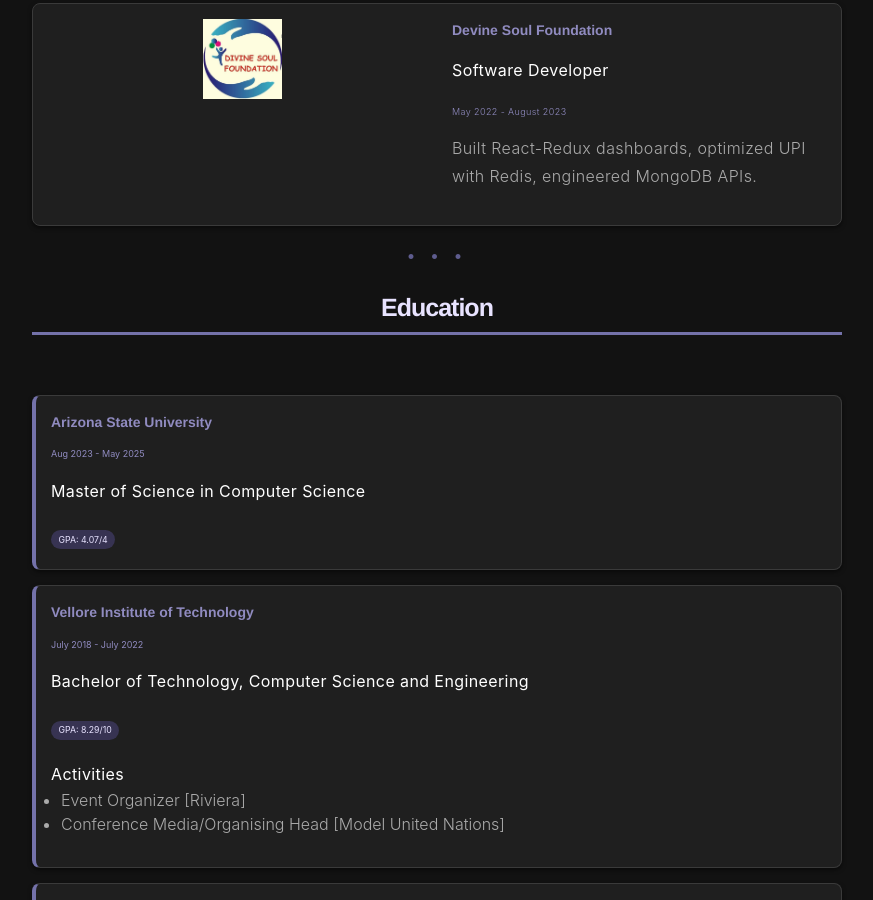
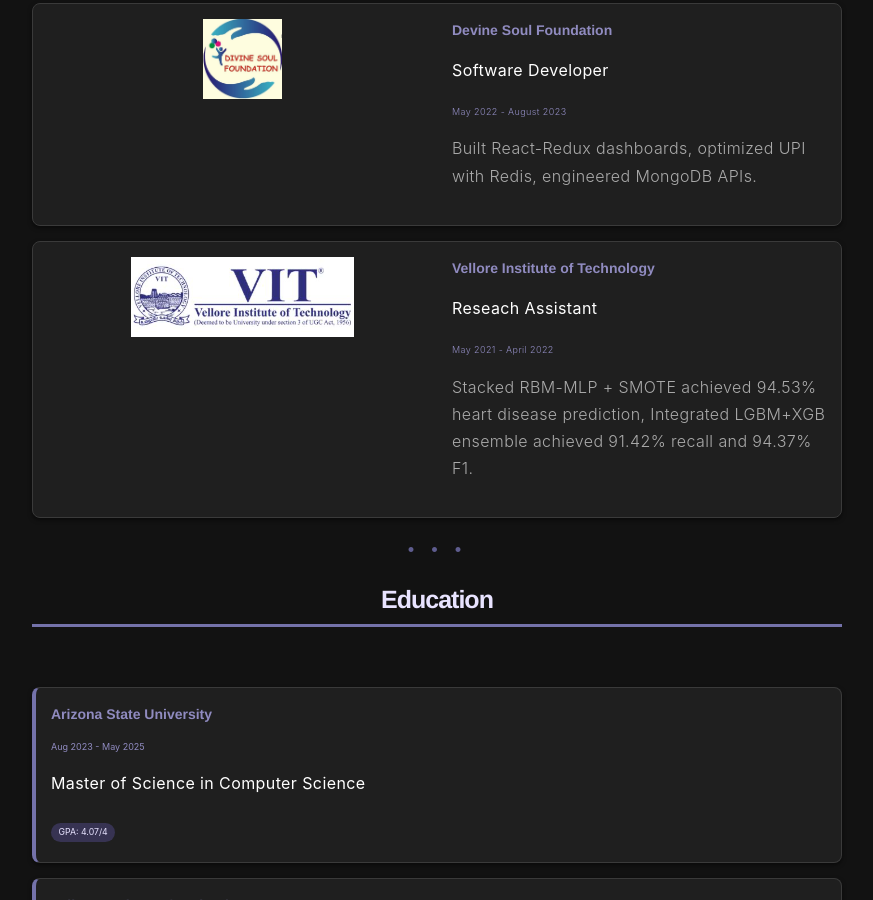
Before and after one commit to ayushchoudhary-dev/mw, a Jekyll site: the page built from about.md, in a window 1280 px wide and 900 px high, scrolled down 1545 px. Shown: the whole window, without its empty margins (203-1076 px from the left). Built offline with Jekyll 4.4.1, drawn with Linux system fonts in a browser that asks for light colours; nearby versions of some CDN libraries.

Commit message:
JOB Update

```diff
--- a/about.md
+++ b/about.md
@@ -380,6 +380,15 @@ I've recently embarked on a fitness journey, recognizing that a healthy body and
         <p>Built React-Redux dashboards, optimized UPI with Redis, engineered MongoDB APIs.</p>
     </div>
 </div>
+<div class="experience-card">
+    <img class="company-logo" src="/mw/assets/images/VITlogo.png" alt="VIT Logo">
+    <div class="experience-content">
+        <h3>Vellore Institute of Technology</h3>
+        <p><strong>Reseach Assistant</strong></p>
+        <p class="education-meta">May 2021 - April 2022</p>
+        <p>Stacked RBM-MLP + SMOTE achieved 94.53% heart disease prediction, Integrated LGBM+XGB ensemble achieved 91.42% recall and 94.37% F1.</p>
+    </div>
+</div>
 
 
 <div class="section-divider dots"></div>
```
Also changed, not shown: assets/images/Resume.png, assets/images/VITlogo.png (added), 1 other file.
